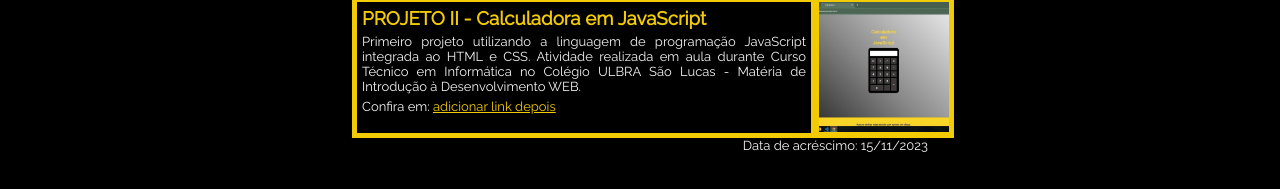
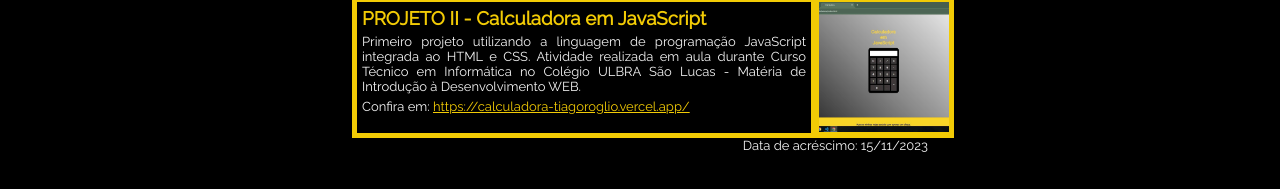
Before and after one commit to tcroglio/portfolio, a plain HTML site: page index2.html in a window 1280 px wide. Shown: the part 390-579 px from the top of the page. Drawn offline with nearby package versions, Linux system fonts and the light colour scheme.

Commit message:
atualizei o index2.html

```diff
--- a/index2.html
+++ b/index2.html
@@ -45,7 +45,7 @@
             <div class="description"> <!-- descrição do projeto 2 -->
                 <h3> PROJETO II - Calculadora em JavaScript </h3>
                 <p> Primeiro projeto utilizando a linguagem de programação JavaScript integrada ao HTML e CSS. Atividade realizada em aula durante Curso Técnico em Informática no Colégio ULBRA São Lucas - Matéria de Introdução à Desenvolvimento WEB. </p>
-                <p> Confira em: <a href="https://kayblack.vercel.app/" target="_blank"> adicionar link depois </a></p>
+                <p> Confira em: <a href="https://calculadora-tiagoroglio.vercel.app/" target="_blank"> https://calculadora-tiagoroglio.vercel.app/</a></p>
             </div>
             <div> <!-- imagem do projeto 2 -->
                 <img
```
